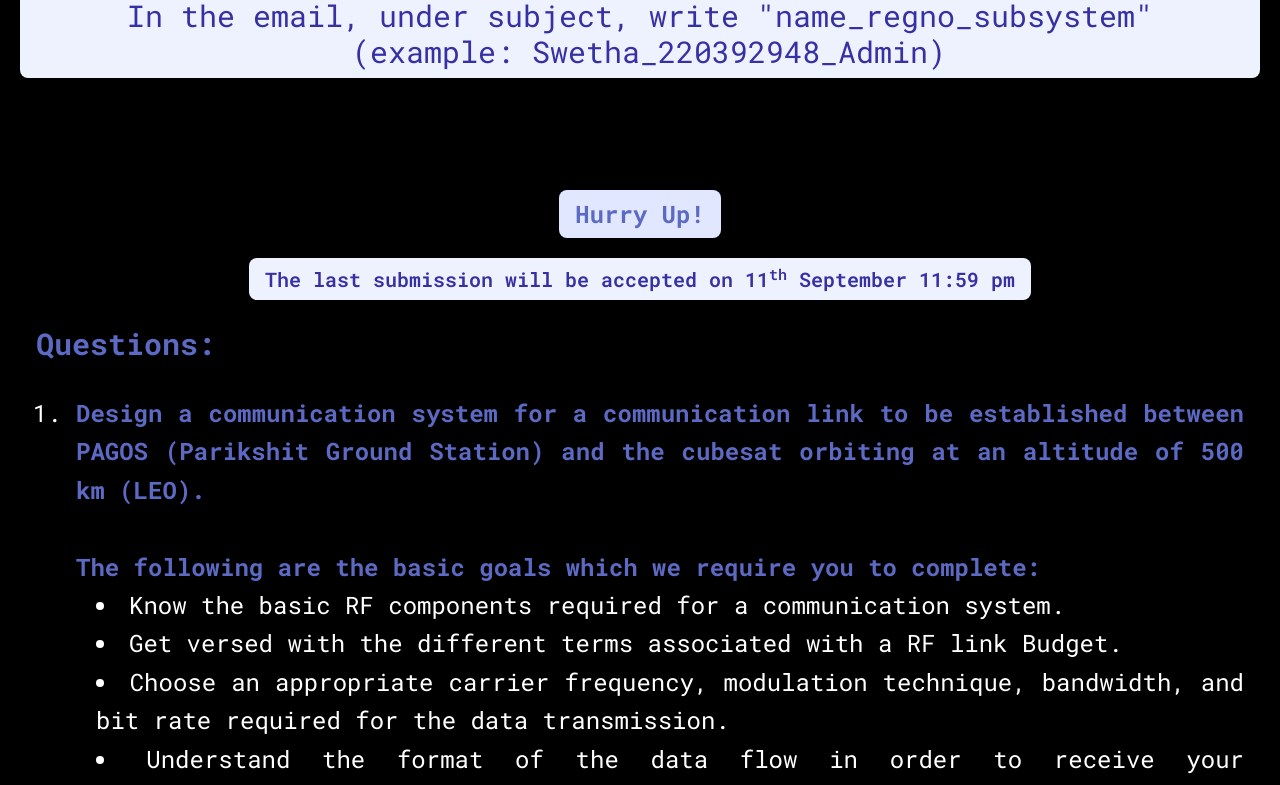
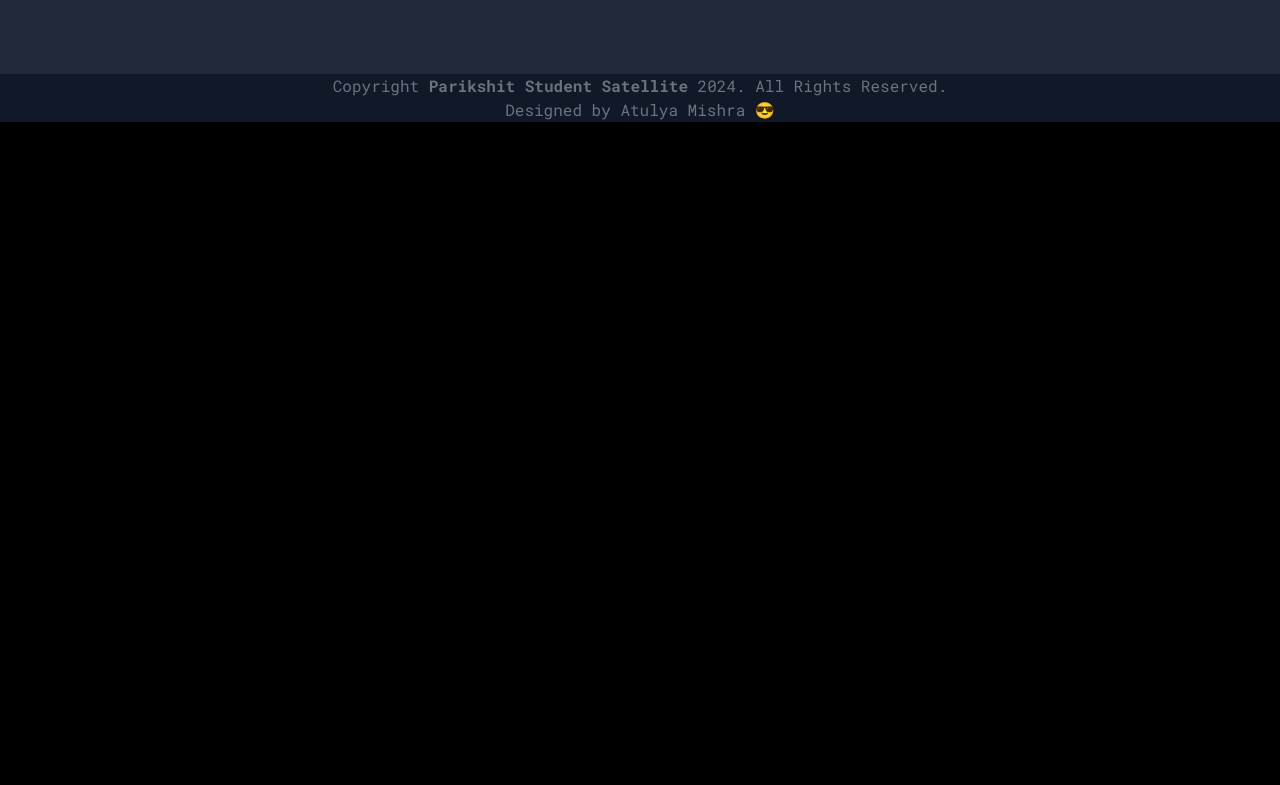
Before and after one commit to zyroknight1706/Parikshit_website, a Next.js app: page /subsystems/COMMS in a window 1280 px wide. Shown: the part 2006-2791 px from the top of the page. After the commit the page ends 2128 px from the top, so only its background shows below. Built offline with nearby package versions, Linux system fonts and the light colour scheme.

Commit message:
page.jsx

```diff
--- a/src/app/subsystems/COMMS/page.jsx
+++ b/src/app/subsystems/COMMS/page.jsx
@@ -40,65 +40,13 @@ const COMMSSummaryData = {
 };
 
 // Challenge Context Component (Empty for now)
-const COMMSChallengeContext = () => null;
-
-// Challenge Questions Component
-const COMMSChallengeQuestions = () => (
-  <div className="text-justify">
-    <div className="text-center mt-16">
-      <span className='bg-indigo-100 text-indigo-600 text-2xl font-bold py-2 px-4 rounded-lg'>
-        Hurry Up!
-      </span>
-      <br /><br />
-      <strong className='bg-indigo-50 text-indigo-800 text-xl font-semibold py-2 px-4 rounded-lg'>
-        The last submission will be accepted on 11<sup>th</sup> September 11:59 pm
-      </strong>
-      <br /><br />
-    </div>
-
-
-    <span className='text-indigo-600 font-bold text-center text-3xl'>Questions:</span>
-    <br /><br />
-    <ol className='list-decimal'>
-      <li>
-        <strong className='text-indigo-600'>
-          Design a communication system for a communication link to be established between PAGOS (Parikshit Ground Station) and the cubesat orbiting at an altitude of 500 km (LEO).
-          <br /><br />
-          The following are the basic goals which we require you to complete:
-        </strong>
-        <ul className='list-inside list-disc ps-10'>
-          <li>Know the basic RF components required for a communication system.</li>
-          <li>Get versed with the different terms associated with a RF link Budget.</li>
-          <li>Choose an appropriate carrier frequency, modulation technique, bandwidth, and bit rate required for the data transmission.</li>
-          <li>Understand the format of the data flow in order to receive your message/information in PAGOS from a satellite.</li>
-          <li>Choose an appropriate Transceiver for both cubesat and PAGOS.</li>
-          <li>Explore different types of antenna and find an appropriate one for PAGOS and the cubesat by considering the appropriate parameters.</li>
-          <li>Make an RF Link Budget.</li>
-        </ul>
-        <br />
-        <i className='text-indigo-600'>The scores will be based on how many goals you have accomplished and the justifications you give for it.</i>
-        <br /><br />
-      </li>
-      <li>
-        <strong className='text-indigo-600'>Design an RF Transmitter or RF Receiver architecture.</strong>
-        <br /><br />
-      </li>
-    </ol>
-  </div>
-);
-
-// Challenge Section Data
-const COMMSChallengeData = {
-  challengeContext: COMMSChallengeContext,
-  challengeQuestions: COMMSChallengeQuestions,
-};
 
 export default function COMMS() {
   return (
     <div className="comms-page">
       <Hero Data={COMMSHeroData} />
       <Summary Data={COMMSSummaryData} />
-      <Challenge Data={COMMSChallengeData} />
+
     </div>
   );
 }
```
